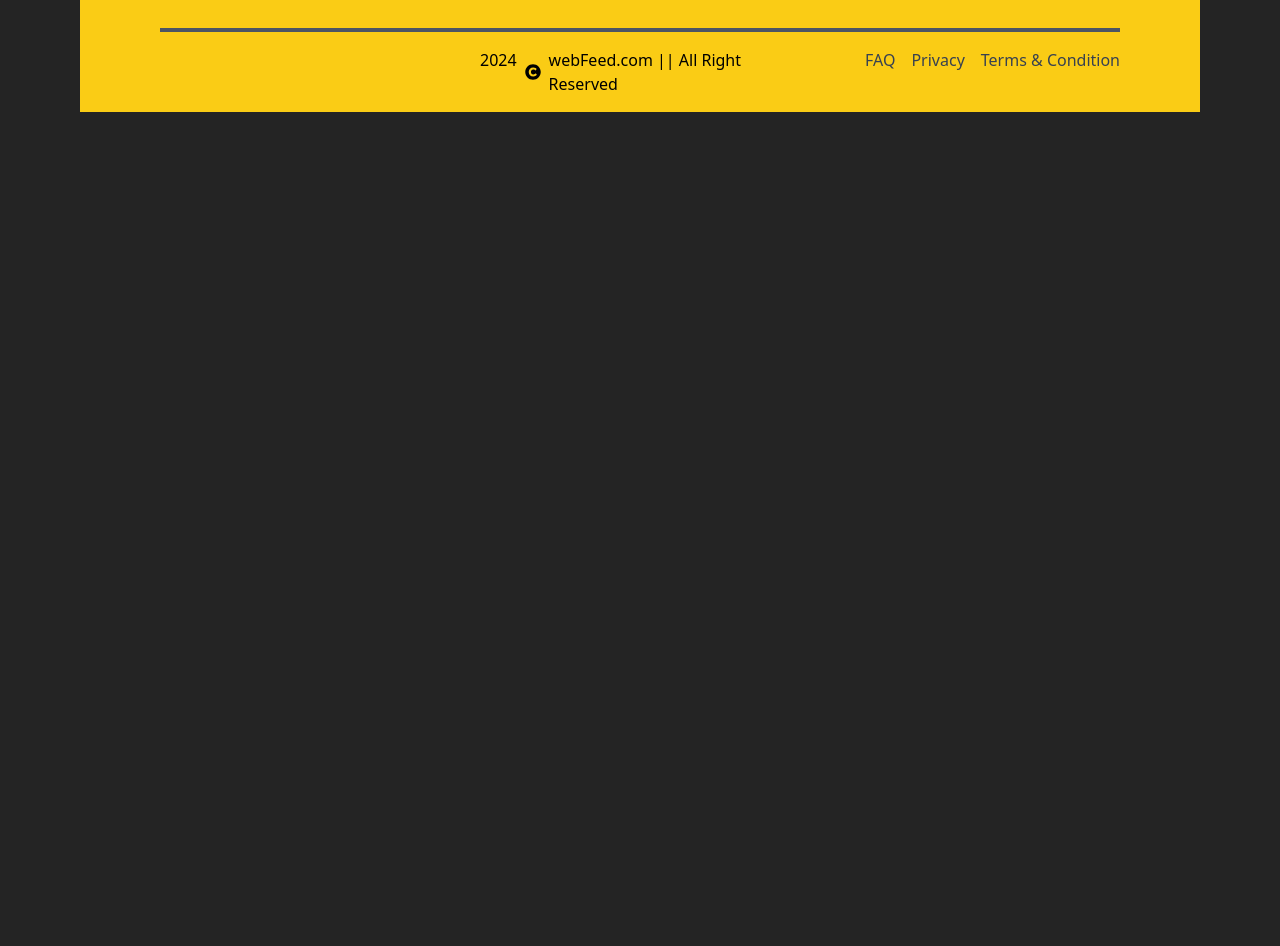
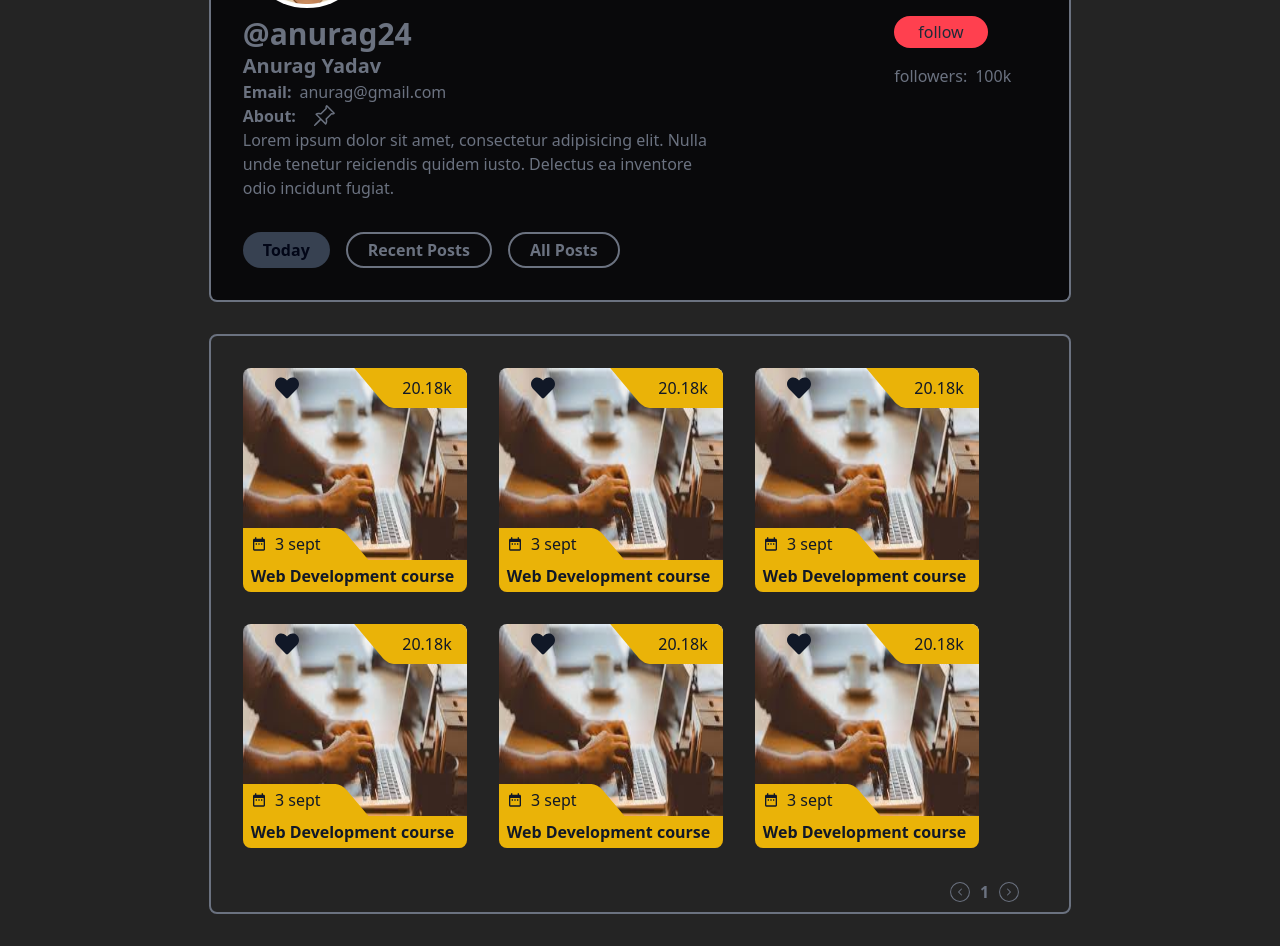
Before and after one commit to AnuragYadav1920/webfeed-frontend, a React (Vite) app: page / in a window 1280 px wide. Shown: the part 340-1286 px from the top of the page. Before the commit the page ends 800 px from the top, so only its background shows below. Built offline with nearby package versions, Linux system fonts and the light colour scheme.

Commit message:
accountdetails page designed

```diff
--- a/src/App.jsx
+++ b/src/App.jsx
@@ -18,7 +18,7 @@ export default function App() {
       {/* <Login/> */}
       {/* <SignUp/> */}
       {/* <Contact/> */}
-      <Footer/>
+      {/* <Footer/> */}
     </div>
 
   </>
--- a/src/pages/AccountInfo/AccountDetails.jsx
+++ b/src/pages/AccountInfo/AccountDetails.jsx
@@ -1,8 +1,78 @@
 import React from 'react'
+import { FaCamera } from "react-icons/fa";
+import { BsPinAngle } from "react-icons/bs";
+import BlogCard from '../../components/BlogCard/BlogCard.jsx'
+import { CiCircleChevLeft } from "react-icons/ci";
+import { CiCircleChevRight } from "react-icons/ci";
 
 const AccountDetails = () => {
   return (
     <>
+        <div className='grid justify-items-center'>
+                {/* user info */}
+
+            <div className='h-auto w-custom-account-sec-width bg-zinc-950 relative rounded-lg border-x-2        border-b-2 border-gray-500'>
+                <div className=' h-52 w-full bg-blue-300 relative  rounded-t-lg'>
+                    <div className='absolute right-6 top-8 bg-white h-8 w-8 content-center rounded-full z-20'><FaCamera className='mx-auto'/></div>
+                </div>
+                <div className='w-32 h-32 absolute top-32 px-8 z-20'>
+                    <div className='h-32 w-32 bg-white p-1 rounded-full'>
+                        <img src="images/photo-modified.png" alt=""  />
+                    </div>
+                </div>
+                <div className='flex justify-between px-8 pt-14 text-gray-500 '>
+                    <div className='flex-row basis-left-account-basis '>
+                        <div className='text-3xl font-bold'>@anurag24</div>
+                        <div className='text-xl font-bold'>Anurag Yadav</div>
+                        <div className='flex space-x-2'>
+                            <div className='font-semibold'>Email:</div>
+                            <div> anurag@gmail.com</div>
+                        </div >
+                        <div className='flex-row '>
+                            <div className='flex space-x-4 font-semibold'>
+                                <div className='content-center'>About:</div>
+                                <div className='content-center text-2xl font-semibold'> <BsPinAngle/></div>
+                            </div>
+                            <div>Lorem ipsum dolor sit amet, consectetur adipisicing elit. Nulla unde tenetur reiciendis quidem iusto. Delectus ea inventore odio incidunt fugiat.</div>
+                        </div>
+                    </div>
+                    <div className='flex-row basis-right-account-basis space-y-4'>
+                        <div className=''>
+                            <button className='bg-follow-button px-6 py-1 rounded-full text-gray-800'>follow</button>
+                        </div>
+                        <div className='flex space-x-2'>
+                            <div>followers: </div>
+                            <div>100k</div>
+                        </div>
+                    </div>
+                </div>
+                <div>
+                    <div className='flex space-x-4 px-8 py-8'>
+                        <button className=' px-5 py-1 bg-gray-700 text-slate-950 font-bold rounded-full text-nowrap'>Today</button>
+                        <button className='px-5 py-1 bg-transparent text-gray-500 font-bold rounded-full border-2 border-gray-500 text-nowrap'>Recent Posts</button>
+                        <button className='px-5 py-1 bg-transparent text-gray-500 font-bold rounded-full border-2 border-gray-500 text-nowrap'>All Posts</button>
+                    </div>
+                </div>
+            </div>
+                {/* user all posts */}
+            <div className='flex-row w-custom-account-sec-width my-8 border-2 border-gray-500 rounded-lg'>
+                <div className='flex gap-8 flex-wrap p-8'>
+                    <BlogCard/>
+                    <BlogCard/>
+                    <BlogCard/>
+                    <BlogCard/>
+                    <BlogCard/>
+                    <BlogCard/>
+                </div>
+                <div className='relative my-8'>
+                    <div className='flex px-8 space-x-2  text-gray-500 font-bold absolute bottom-2 right-4'>
+                        <div className='content-center text-2xl'><CiCircleChevLeft/></div>
+                        <div className='content-center'>1</div>
+                        <div className='content-center text-2xl'><CiCircleChevRight/></div>
+                    </div>
+                </div>
+            </div>
+        </div>
     </>
   )
 }
--- a/tailwind.config.js
+++ b/tailwind.config.js
@@ -26,14 +26,15 @@ export default {
         'custom-blog-box-width':'80%'
       },
       backgroundColor:{
-        'custom-bg-color':'#3b3b3b'
+        'custom-bg-color':'#3b3b3b',
+        'follow-button':'#ff404f'
       },
       flexBasis:{
         'left-basis':'50%',
         'right-basis': '35%',
         'nav-left':'30%',
         'nav-right':'40%',
-        'left-account-basis':'50%',
+        'left-account-basis':'60%',
         'right-account-basis': '18%',
       },
       borderRadius:{
```
